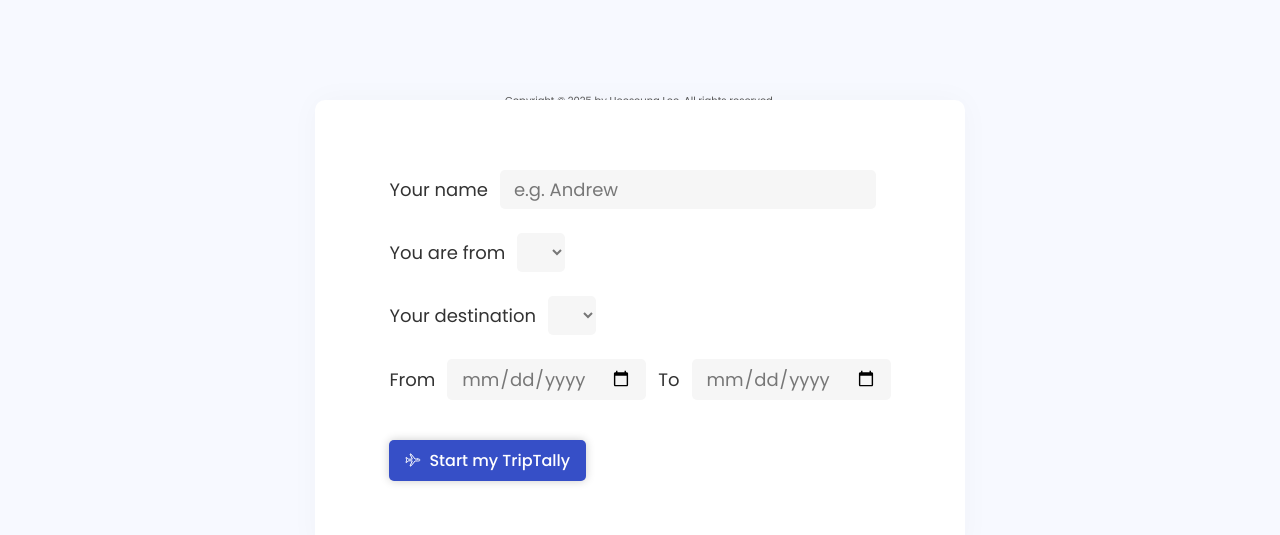
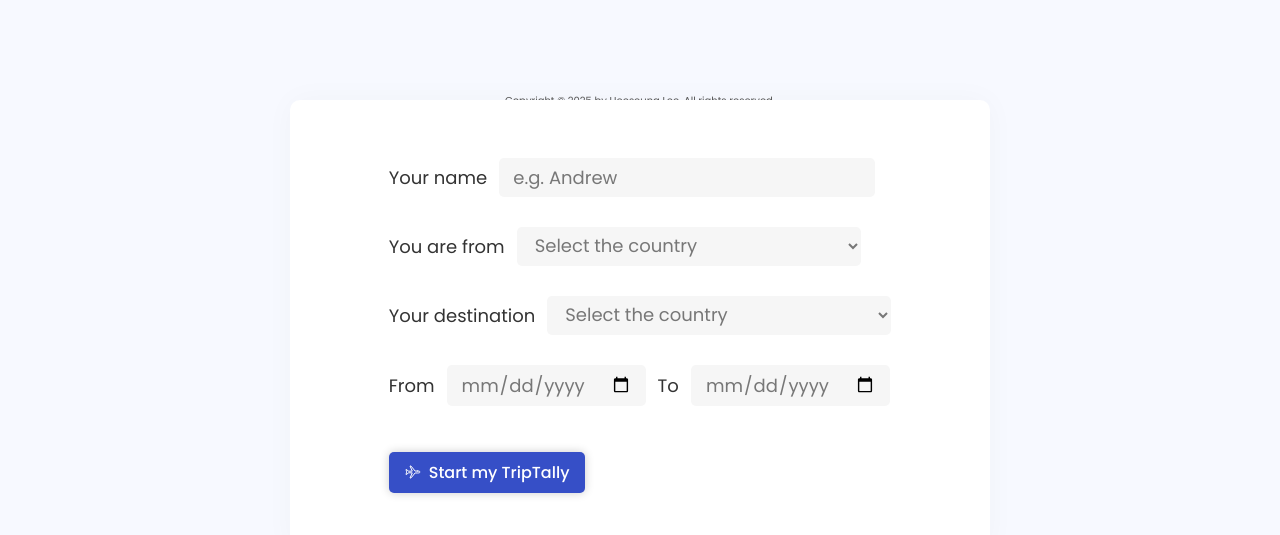
Before and after one commit to llamaHs/TripTally, a website built with Parcel: page index.html in a window 1280 px wide. Shown: the part 75-610 px from the top of the page. Built offline with nearby package versions, Linux system fonts and the light colour scheme.

Commit message:
Work in progress: updated script.js

```diff
--- /dev/null
+++ b/config.js
@@ -0,0 +1,242 @@
+export const COUNTRY_LIST = [
+  "Afghanistan",
+  "Åland Islands",
+  "Albania",
+  "Algeria",
+  "American Samoa",
+  "Andorra",
+  "Angola",
+  "Anguilla",
+  "Antarctica",
+  "Antigua & Barbuda",
+  "Argentina",
+  "Armenia",
+  "Aruba",
+  "Australia",
+  "Austria",
+  "Azerbaijan",
+  "Bahamas",
+  "Bahrain",
+  "Bangladesh",
+  "Barbados",
+  "Belarus",
+  "Belgium",
+  "Belize",
+  "Benin",
+  "Bermuda",
+  "Bhutan",
+  "Bolivia",
+  "Bosnia & Herzegovina",
+  "Botswana",
+  "Bouvet Island",
+  "Brazil",
+  "British Indian Ocean Territory",
+  "Brunei Darussalam",
+  "Bulgaria",
+  "Burkina Faso",
+  "Burundi",
+  "Cambodia",
+  "Cameroon",
+  "Canada",
+  "Cape Verde",
+  "Cayman Islands",
+  "Central African Republic",
+  "Chad",
+  "Chile",
+  "China",
+  "Christmas Island",
+  "Cocos (Keeling) Islands",
+  "Colombia",
+  "Comoros",
+  "Congo",
+  "Cook Islands",
+  "Costa Rica",
+  "Côte d'Ivoire",
+  "Croatia",
+  "Cuba",
+  "Cyprus",
+  "Czech Republic",
+  "Denmark",
+  "Djibouti",
+  "Dominica",
+  "Dominican Republic",
+  "Ecuador",
+  "Egypt",
+  "El Salvador",
+  "Equatorial Guinea",
+  "Eritrea",
+  "Estonia",
+  "Ethiopia",
+  "Falkland Islands (Malvinas)",
+  "Faroe Islands",
+  "Fiji",
+  "Finland",
+  "France",
+  "French Guiana",
+  "French Polynesia",
+  "French Southern Territories",
+  "Gabon",
+  "Gambia",
+  "Georgia",
+  "Germany",
+  "Ghana",
+  "Gibraltar",
+  "Greece",
+  "Greenland",
+  "Grenada",
+  "Guadeloupe",
+  "Guam",
+  "Guatemala",
+  "Guernsey",
+  "Guinea",
+  "Guinea-bissau",
+  "Guyana",
+  "Haiti",
+  "Heard Island & Mcdonald Islands",
+  "Holy See (Vatican City State)",
+  "Honduras",
+  "Hong Kong",
+  "Hungary",
+  "Iceland",
+  "India",
+  "Indonesia",
+  "Iran",
+  "Iraq",
+  "Ireland",
+  "Isle of Man",
+  "Israel",
+  "Italy",
+  "Jamaica",
+  "Japan",
+  "Jersey",
+  "Jordan",
+  "Kazakhstan",
+  "Kenya",
+  "Kiribati",
+  "North Korea",
+  "South Korea",
+  "Kuwait",
+  "Kyrgyzstan",
+  "Laos",
+  "Latvia",
+  "Lebanon",
+  "Lesotho",
+  "Liberia",
+  "Libyan Arab Jamahiriya",
+  "Liechtenstein",
+  "Lithuania",
+  "Luxembourg",
+  "Macao",
+  "North Macedonia",
+  "Madagascar",
+  "Malawi",
+  "Malaysia",
+  "Maldives",
+  "Mali",
+  "Malta",
+  "Marshall Islands",
+  "Martinique",
+  "Mauritania",
+  "Mauritius",
+  "Mayotte",
+  "Mexico",
+  "Micronesia",
+  "Moldova",
+  "Monaco",
+  "Mongolia",
+  "Montenegro",
+  "Montserrat",
+  "Morocco",
+  "Mozambique",
+  "Myanmar",
+  "Namibia",
+  "Nauru",
+  "Nepal",
+  "Netherlands",
+  "New Caledonia",
+  "New Zealand",
+  "Nicaragua",
+  "Niger",
+  "Nigeria",
+  "Niue",
+  "Norfolk Island",
+  "Northern Mariana Islands",
+  "Norway",
+  "Oman",
+  "Pakistan",
+  "Palau",
+  "Panama",
+  "Papua New Guinea",
+  "Paraguay",
+  "Peru",
+  "Philippines",
+  "Pitcairn",
+  "Poland",
+  "Portugal",
+  "Puerto Rico",
+  "Qatar",
+  "Reunion",
+  "Romania",
+  "Russia",
+  "Rwanda",
+  "Saint Helena",
+  "Saint Kitts & Nevis",
+  "Saint Lucia",
+  "Saint Pierre & Miquelon",
+  "Saint Vincent & The Grenadines",
+  "Samoa",
+  "San Marino",
+  "Sao Tome & Principe",
+  "Saudi Arabia",
+  "Senegal",
+  "Serbia",
+  "Seychelles",
+  "Sierra Leone",
+  "Singapore",
+  "Slovakia",
+  "Slovenia",
+  "Solomon Islands",
+  "Somalia",
+  "South Africa",
+  "South Georgia",
+  "Spain",
+  "Sri Lanka",
+  "Sudan",
+  "Suriname",
+  "Svalbard & Jan Mayen",
+  "Swaziland",
+  "Sweden",
+  "Switzerland",
+  "Syria",
+  "Taiwan",
+  "Tajikistan",
+  "Tanzania",
+  "Thailand",
+  "Timor-leste",
+  "Togo",
+  "Tokelau",
+  "Tonga",
+  "Trinidad & Tobago",
+  "Tunisia",
+  "Turkey",
+  "Turkmenistan",
+  "Turks & Caicos Islands",
+  "Tuvalu",
+  "Uganda",
+  "Ukraine",
+  "United Arab Emirates",
+  "United Kingdom",
+  "United States",
+  "Uruguay",
+  "Uzbekistan",
+  "Vanuatu",
+  "Venezuela",
+  "Vietnam",
+  "Virgin Islands, British",
+  "Virgin Islands, U.S.",
+  "Wallis & Futuna",
+  "Western Sahara",
+  "Yemen",
+  "Zambia",
+  "Zimbabwe",
+];
--- a/css/style.css
+++ b/css/style.css
@@ -38,7 +38,7 @@
   left: 50%;
   transform: translate(-50%, -50%);
 
-  width: 65rem;
+  width: 70rem;
   height: 45rem;
   background-color: #fff;
   box-shadow: 0 0 3rem rgba(0, 0, 0, 0.03);
@@ -54,7 +54,7 @@
   font-size: 1.8rem;
   display: flex;
   flex-direction: column;
-  gap: 2.4rem;
+  gap: 3rem;
   align-items: start;
   justify-content: center;
 }
--- a/index.html
+++ b/index.html
@@ -67,12 +67,16 @@
 
             <div class="nationality">
               <label for="country-from">You are from</label>
-              <select id="country-from" required></select>
+              <select id="country-from" required>
+                <option value="" disabled selected>Select the country</option>
+              </select>
             </div>
 
             <div class="destination">
               <label for="country">Your destination</label>
-              <select id="country" required></select>
+              <select id="country" required>
+                <option value="" disabled selected>Select the country</option>
+              </select>
             </div>
 
             <div class="date">
--- a/script.js
+++ b/script.js
@@ -0,0 +1,12 @@
+// Varaiables and Imports
+import { COUNTRY_LIST } from "./config.js";
+
+const countrySelects = document.querySelectorAll("#country-from, #country");
+
+// Log-in feature
+countrySelects.forEach((select) => {
+  COUNTRY_LIST.forEach((country) => {
+    const option = `<option value="${country}">${country}</option>`;
+    select.insertAdjacentHTML("beforeend", option);
+  });
+});
```
Also changed, not shown: package.json (added, +28 -0 lines), 2 other files.
